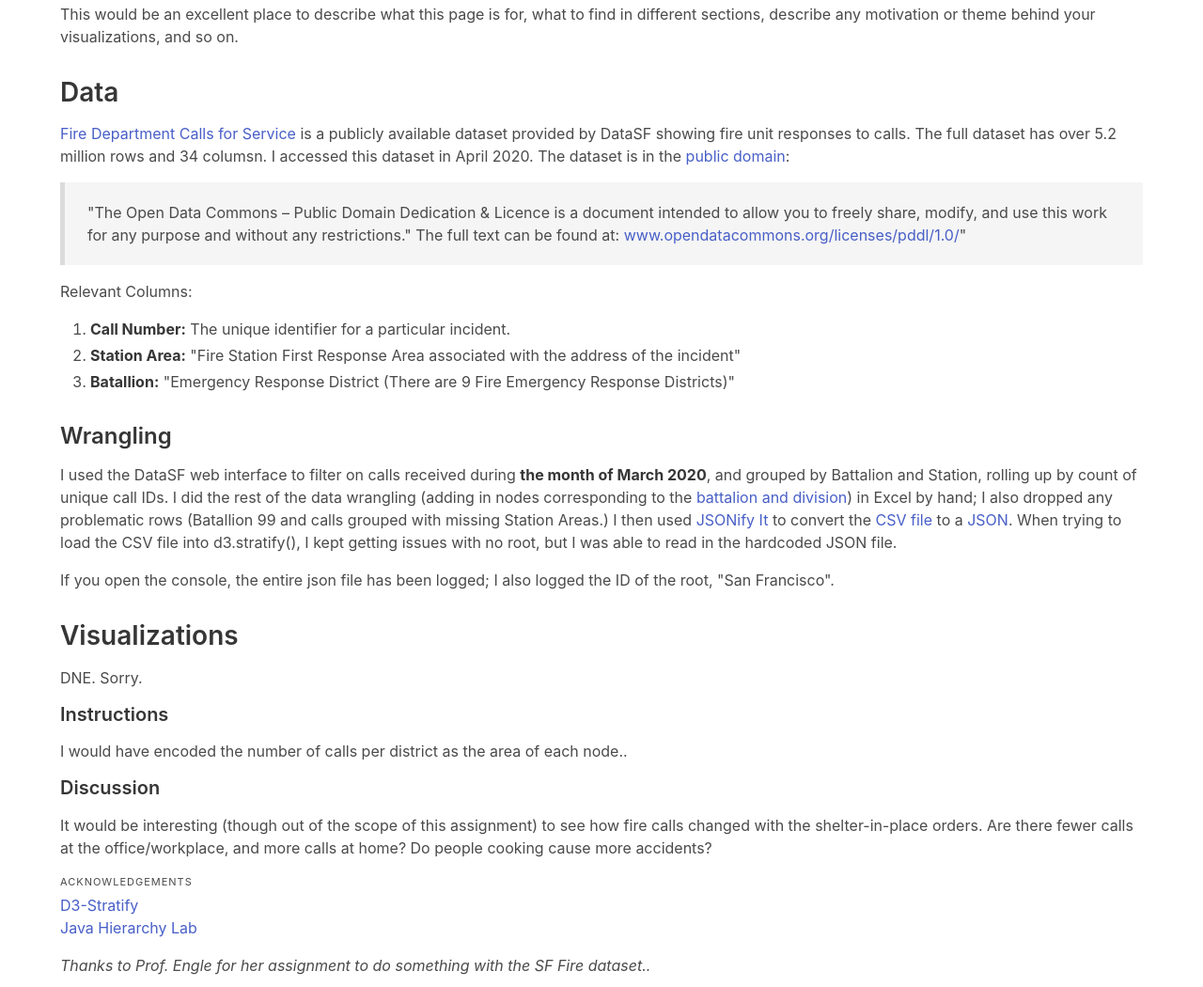
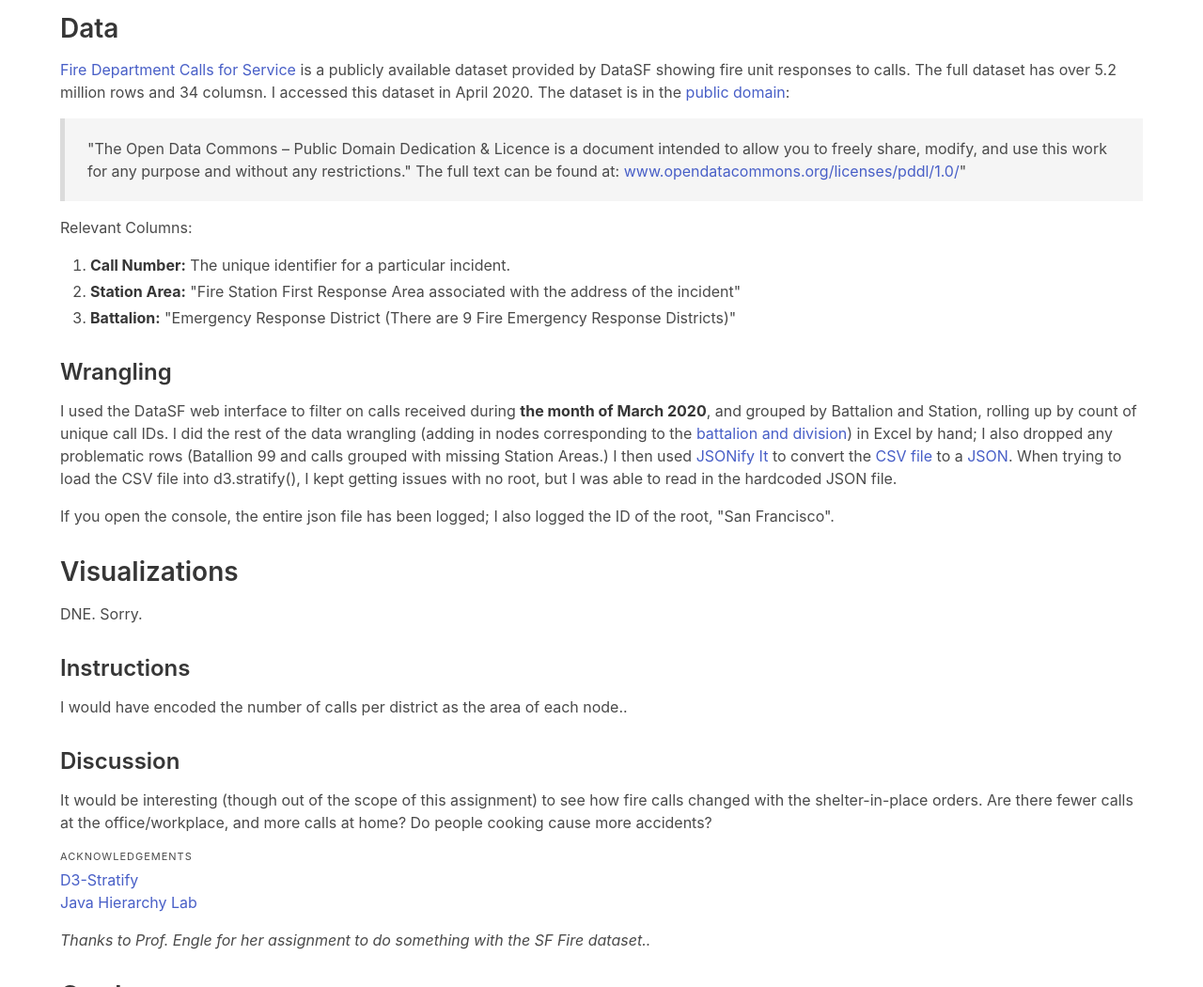
Before and after one commit to usf-cs360-spring2020/homework4-allcapsangela, a plain HTML site: page index.html in a window 1280 px wide. Shown: the part 343-1393 px from the top of the page at 94% size. Drawn offline with nearby package versions, Linux system fonts and the light colour scheme.

Commit message:
tweaks to index

```diff
--- a/index.html
+++ b/index.html
@@ -108,11 +108,6 @@
           <!-- TODO: Change page subtitle -->
           Revisited
         </p>
-
-        <p>This would be an excellent place to describe what this page is for, what to find in different sections, describe any motivation or theme behind your visualizations, and so on.</p>
-
-
-
         <h2 id="data">Data</h2>
 
         <p><a href="https://data.sfgov.org/Public-Safety/Fire-Department-Calls-for-Service/nuek-vuh3/data">Fire Department Calls for Service</a> is a publicly available dataset provided by DataSF showing fire unit responses to calls. The full dataset has over 5.2 million rows and 34 columsn. I accessed this dataset in April 2020. The dataset is in the <a href="https://opendatacommons.org/licenses/pddl/1.0/">public domain</a>:</p>
@@ -130,7 +125,7 @@
 
           <li><strong>Station Area:</strong> "Fire Station First Response Area associated with the address of the incident"</li>
 
-          <li><strong>Batallion:</strong> "Emergency Response District (There are 9 Fire Emergency Response Districts)"</li>
+          <li><strong>Battalion:</strong> "Emergency Response District (There are 9 Fire Emergency Response Districts)"</li>
         </ol>
 
         <h3 id="wrangling">Wrangling</h3>
@@ -144,11 +139,11 @@
         <h2 id="visualizations">Visualizations</h2>
         <p>DNE. Sorry.</p>
 
-        <h4>Instructions</h4>
+        <h3>Instructions</h3>
 
         <p>I would have encoded the number of calls per district as the area of each node..</p>
 
-        <h4>Discussion</h4>
+        <h3>Discussion</h3>
 
         <p>It would be interesting (though out of the scope of this assignment) to see how fire calls changed with the shelter-in-place orders. Are there fewer calls at the office/workplace, and more calls at home? Do people cooking cause more accidents?</p>
 
```
